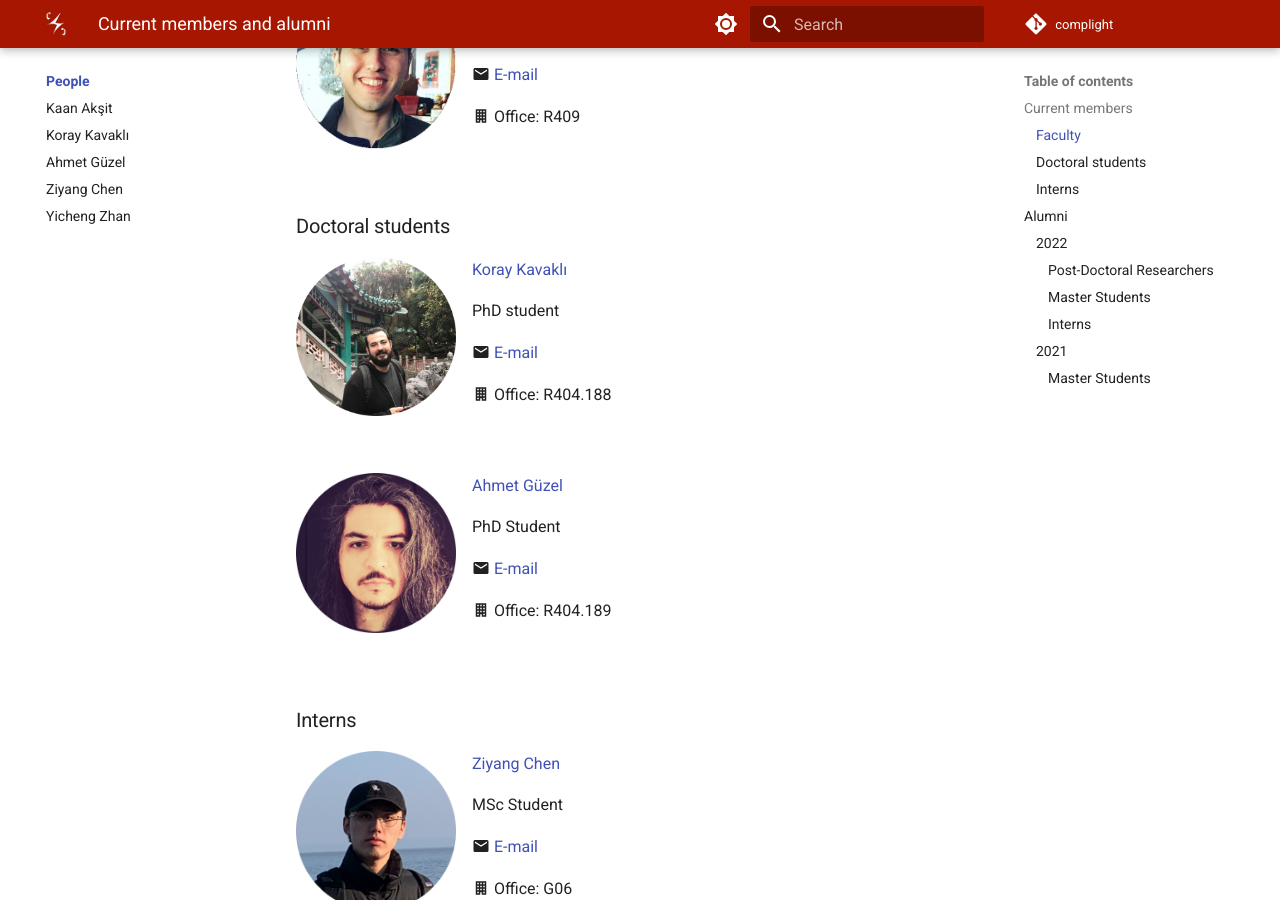
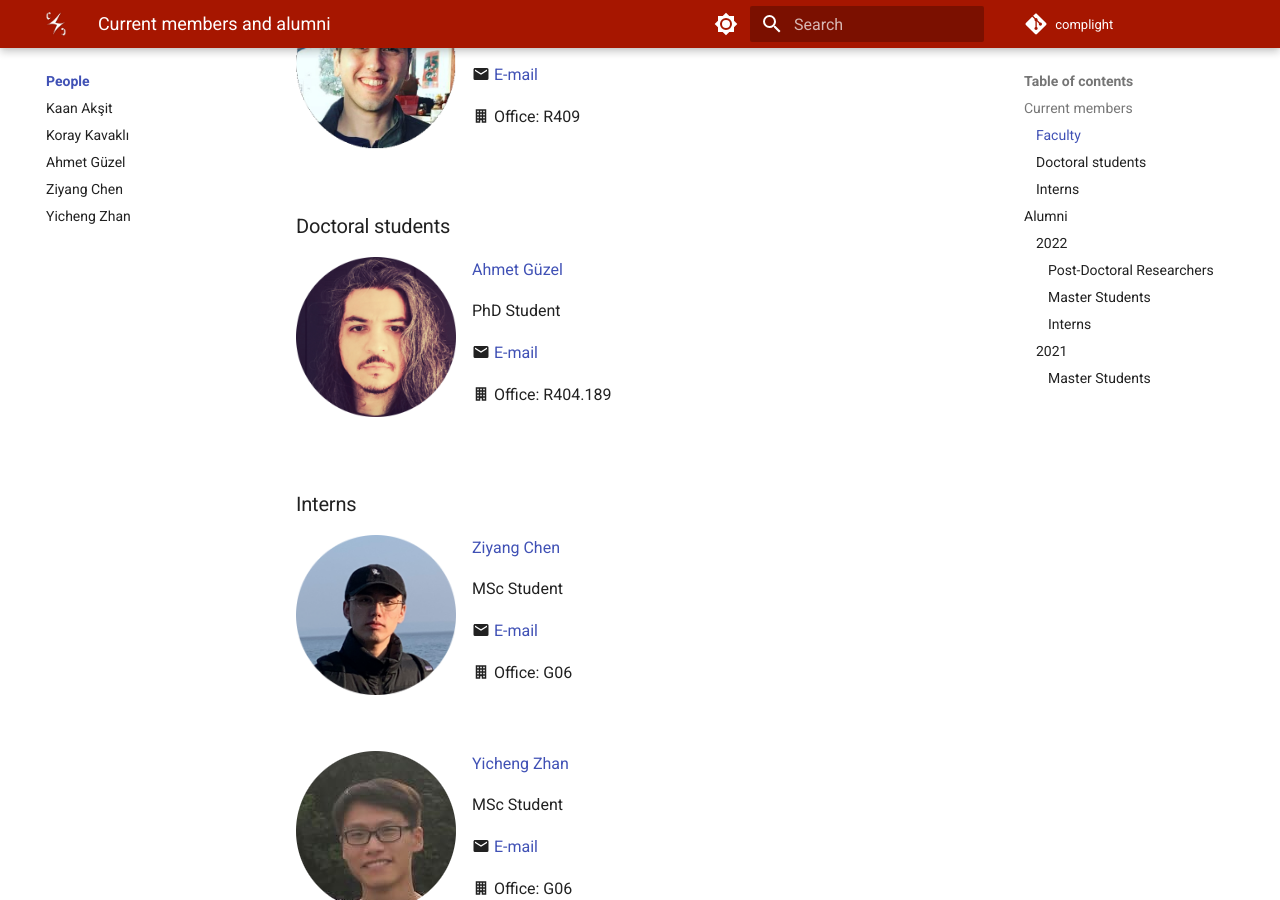
Before and after one commit to complight/complight.github.io, an MkDocs documentation site: the page built from docs/people/index.md, in a window 1280 px wide and 900 px high, scrolled down 541 px. Built offline with MkDocs 1.6.1 and Material for MkDocs 9.7.7, drawn with Linux system fonts in a browser that asks for light colours.

Commit message:
Updating people's page.

```diff
--- a/docs/people/index.md
+++ b/docs/people/index.md
@@ -22,19 +22,6 @@ Associate Professor of Computational Light
 
 
 ### Doctoral students
-<div style="float: left; height:200px;" class="boxed">
-<img align='left' src="../people/koray_kavakli.png" width="160" alt/>
-</div>
-[Koray Kavaklı](https://scholar.google.com/citations?user=rn6XtO4AAAAJ)
-
-PhD student
-
-:material-email: [E-mail](mailto:K.Kavakli@cs.ucl.ac.uk)
-
-:material-office-building: Office: R404.188
-<br clear="left"/>
-
-
 <div style="float: left; height:200px;" class="boxed">
 <img align='left' src="../people/ahmet_guzel.png" width="160" alt/>
 </div>
```
